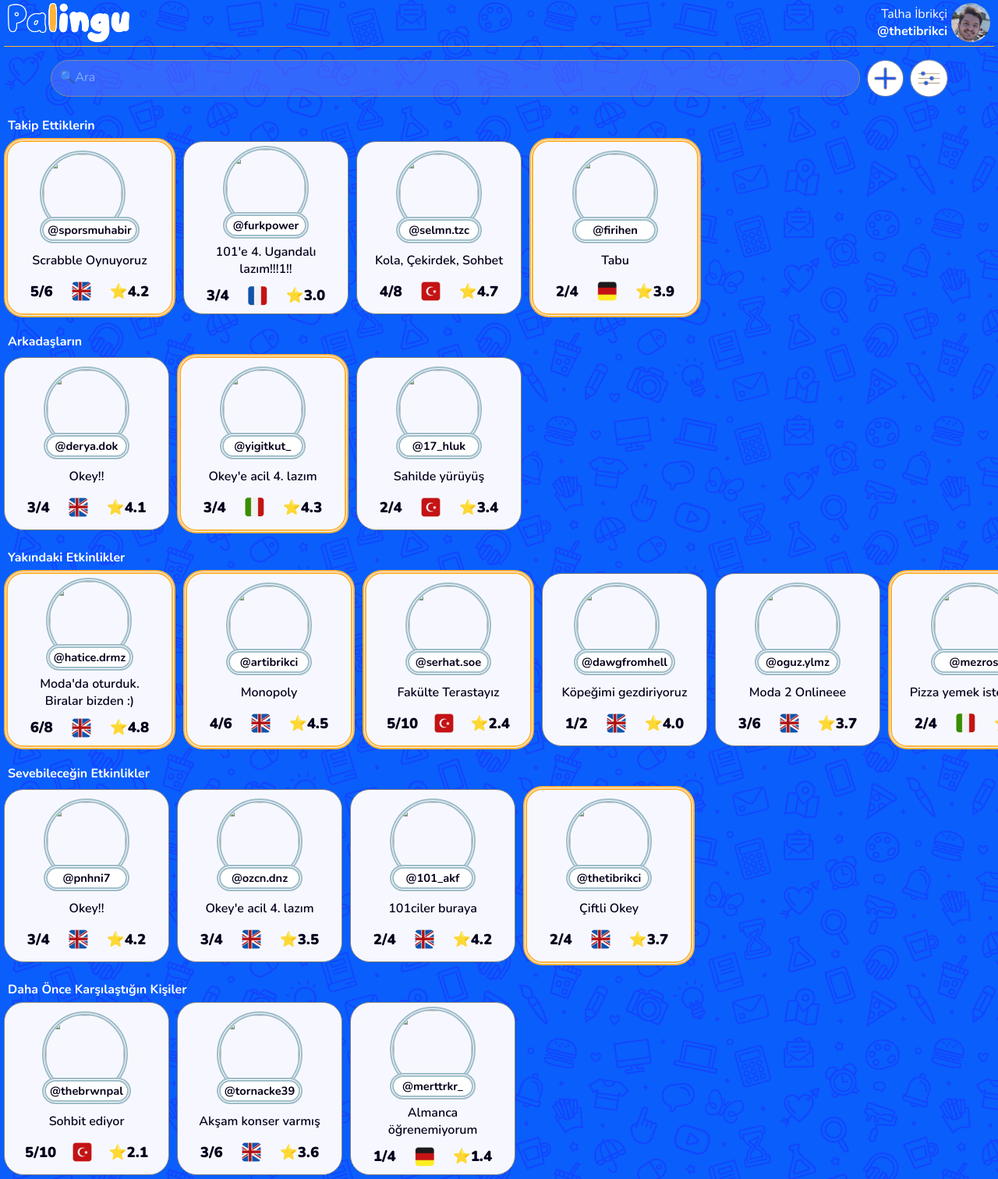
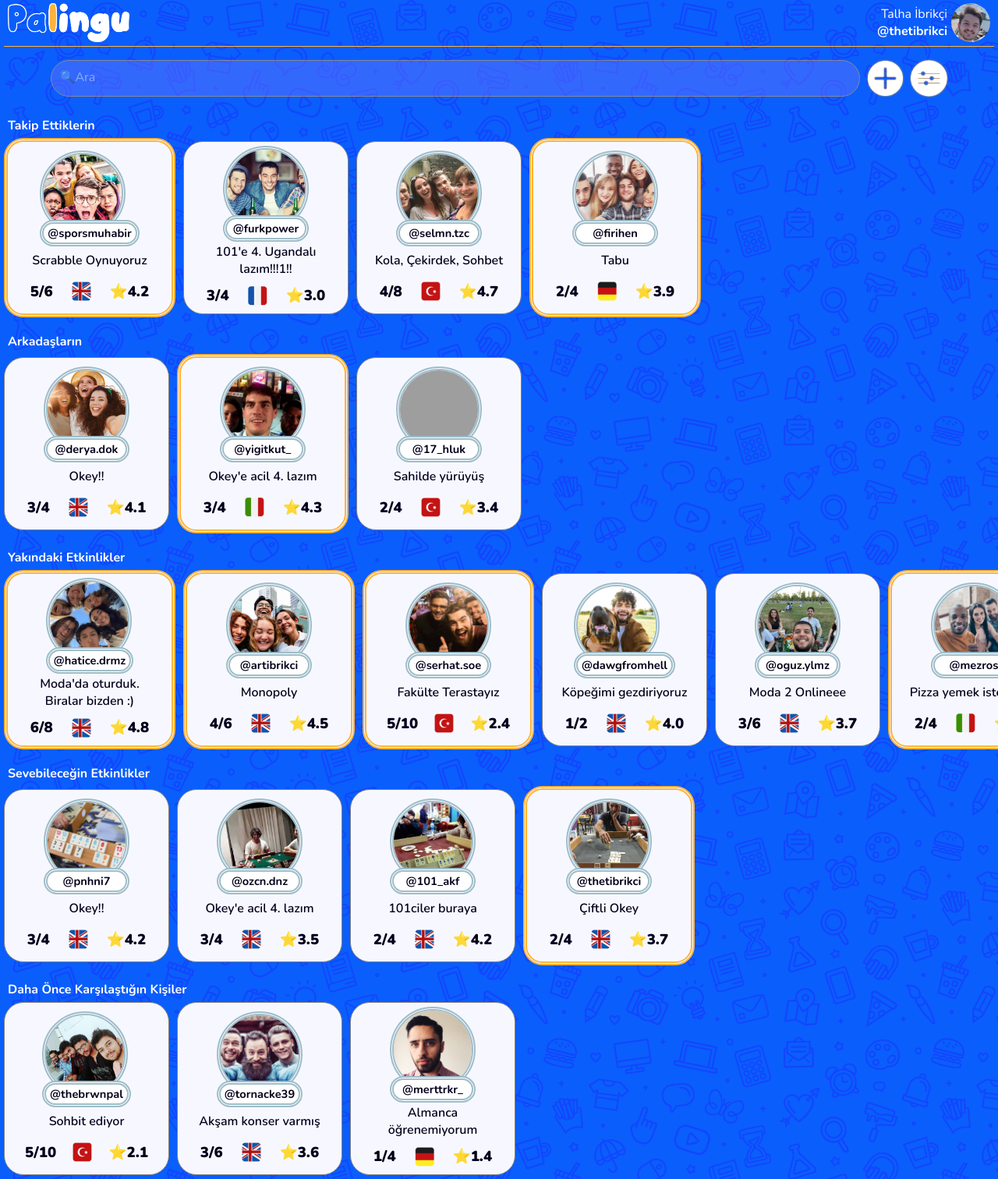
Before and after one commit to Tibrikci/Palingu, a plain HTML site: page index.html in a window 1280 px wide. Shown: the part 6-1518 px from the top of the page at 78% size. Drawn offline with Linux system fonts and the light colour scheme; the site is published under a folder, as on GitHub Pages, so addresses that start at the root find nothing.

Commit message:
Fixed import issue

```diff
--- a/index.html
+++ b/index.html
@@ -30,7 +30,7 @@
         <a href="room.html">
           <div id="preroom" class="room">
             <div class="roomtop">
-              <img class="roompp" src="/Assets/room1.jpeg" />
+              <img class="roompp" src="assets/room1.jpeg" />
               <div class="auth">@sporsmuhabir</div>
             </div>
             <div class="roomname">Scrabble Oynuyoruz</div>
@@ -44,7 +44,7 @@
         <a href="room.html">
           <div class="room">
             <div class="roomtop">
-              <img class="roompp" src="/Assets/bu_25.webp" />
+              <img class="roompp" src="assets/bu_25.webp" />
               <div class="auth">@furkpower</div>
             </div>
             <div class="roomname">101'e 4. Ugandalı lazım!!!1!!</div>
@@ -58,7 +58,7 @@
         <a href="room.html">
           <div class="room">
             <div class="roomtop">
-              <img class="roompp" src="/Assets/bu_19.jpeg" />
+              <img class="roompp" src="assets/bu_19.jpeg" />
               <div class="auth">@selmn.tzc</div>
             </div>
             <div class="roomname">Kola, Çekirdek, Sohbet</div>
@@ -72,7 +72,7 @@
         <a href="room.html">
           <div id="preroom" class="room">
             <div class="roomtop">
-              <img class="roompp" src="/Assets/bu21.jpg" />
+              <img class="roompp" src="assets/bu21.jpg" />
               <div class="auth">@firihen</div>
             </div>
             <div class="roomname">Tabu</div>
@@ -92,7 +92,7 @@
         <a href="room.html">
           <div class="room">
             <div class="roomtop">
-              <img class="roompp" src="/Assets/bu_3.webp" />
+              <img class="roompp" src="assets/bu_3.webp" />
               <div class="auth">@derya.dok</div>
             </div>
             <div class="roomname">Okey!!</div>
@@ -106,7 +106,7 @@
         <a href="room.html">
           <div id="preroom" class="room">
             <div class="roomtop">
-              <img class="roompp" src="/Assets/bu_22.webp" />
+              <img class="roompp" src="assets/bu_22.webp" />
               <div class="auth">@yigitkut_</div>
             </div>
             <div class="roomname">Okey'e acil 4. lazım</div>
@@ -120,7 +120,7 @@
         <a href="room.html">
           <div class="room">
             <div class="roomtop">
-              <img class="roompp" src="/Assets/ikilipic.jpg" />
+              <img class="roompp" src="assets/ikilipic.jpg" />
               <div class="auth">@17_hluk</div>
             </div>
             <div class="roomname">Sahilde yürüyüş</div>
@@ -140,7 +140,7 @@
         <a href="room.html">
           <div id="preroom" class="room">
             <div class="roomtop">
-              <img class="roompp" src="/Assets/bu_5.jpg" />
+              <img class="roompp" src="assets/bu_5.jpg" />
               <div class="auth">@hatice.drmz</div>
             </div>
             <div class="roomname">Moda'da oturduk. Biralar bizden :)</div>
@@ -154,7 +154,7 @@
         <a href="room.html">
           <div id="preroom" class="room">
             <div class="roomtop">
-              <img class="roompp" src="/Assets/bu_14.webp" />
+              <img class="roompp" src="assets/bu_14.webp" />
               <div class="auth">@artibrikci</div>
             </div>
             <div class="roomname">Monopoly</div>
@@ -168,7 +168,7 @@
         <a href="room.html">
           <div id="preroom" class="room">
             <div class="roomtop">
-              <img class="roompp" src="/Assets/bu_23.jpg" />
+              <img class="roompp" src="assets/bu_23.jpg" />
               <div class="auth">@serhat.soe</div>
             </div>
             <div class="roomname">Fakülte Terastayız</div>
@@ -182,7 +182,7 @@
         <a href="room.html">
           <div class="room">
             <div class="roomtop">
-              <img class="roompp" src="/Assets/kopek.jpg" />
+              <img class="roompp" src="assets/kopek.jpg" />
               <div class="auth">@dawgfromhell</div>
             </div>
             <div class="roomname">Köpeğimi gezdiriyoruz</div>
@@ -196,7 +196,7 @@
         <a href="room.html">
           <div class="room">
             <div class="roomtop">
-              <img class="roompp" src="/Assets/modaclar.jpeg" />
+              <img class="roompp" src="assets/modaclar.jpeg" />
               <div class="auth">@oguz.ylmz</div>
             </div>
             <div class="roomname">Moda 2 Onlineee</div>
@@ -210,7 +210,7 @@
         <a href="room.html">
           <div id="preroom" class="room">
             <div class="roomtop">
-              <img class="roompp" src="/Assets/bu_18.jpg" />
+              <img class="roompp" src="assets/bu_18.jpg" />
               <div class="auth">@mezros</div>
             </div>
             <div class="roomname">Pizza yemek isteyenler</div>
@@ -224,7 +224,7 @@
         <a href="room.html">
           <div class="room">
             <div class="roomtop">
-              <img class="roompp" src="/Assets/mancave.jpg" />
+              <img class="roompp" src="assets/mancave.jpg" />
               <div class="auth">@ismail.music</div>
             </div>
             <div class="roomname">Gitar BİRA</div>
@@ -238,7 +238,7 @@
         <a href="room.html">
           <div id="preroom" class="room">
             <div class="roomtop">
-              <img class="roompp" src="/Assets/bu_20.jpg" />
+              <img class="roompp" src="assets/bu_20.jpg" />
               <div class="auth">@ceren.yaldz</div>
             </div>
             <div class="roomname">Biranı kap gel</div>
@@ -258,7 +258,7 @@
         <a href="room.html">
           <div class="room">
             <div class="roomtop">
-              <img class="roompp" src="/Assets/okey.jpg" />
+              <img class="roompp" src="assets/okey.jpg" />
               <div class="auth">@pnhni7</div>
             </div>
             <div class="roomname">Okey!!</div>
@@ -272,7 +272,7 @@
         <a href="room.html">
           <div class="room">
             <div class="roomtop">
-              <img class="roompp" src="/Assets/ozcan_deniz.jpg" />
+              <img class="roompp" src="assets/ozcan_deniz.jpg" />
               <div class="auth">@ozcn.dnz</div>
             </div>
             <div class="roomname">Okey'e acil 4. lazım</div>
@@ -286,7 +286,7 @@
         <a href="room.html">
           <div class="room">
             <div class="roomtop">
-              <img class="roompp" src="/Assets/okey3.webp" />
+              <img class="roompp" src="assets/okey3.webp" />
               <div class="auth">@101_akf</div>
             </div>
             <div class="roomname">101ciler buraya</div>
@@ -300,7 +300,7 @@
         <a href="room.html">
           <div id="preroom" class="room">
             <div class="roomtop">
-              <img class="roompp" src="/Assets/okey2.jpg" />
+              <img class="roompp" src="assets/okey2.jpg" />
               <div class="auth">@thetibrikci</div>
             </div>
             <div class="roomname">Çiftli Okey</div>
@@ -323,7 +323,7 @@
               <div class="roomtop">
                 <img
                   class="roompp"
-                  src="/Assets/buneamkhvgcfyvubhjbhvgcfxdt.jpg"
+                  src="assets/buneamkhvgcfyvubhjbhvgcfxdt.jpg"
                 />
                 <div class="auth">@thebrwnpal</div>
               </div>
@@ -338,7 +338,7 @@
           <a href="room.html">
             <div class="room">
               <div class="roomtop">
-                <img class="roompp" src="/Assets/bu_24.jpg" />
+                <img class="roompp" src="assets/bu_24.jpg" />
                 <div class="auth">@tornacke39</div>
               </div>
               <div class="roomname">Akşam konser varmış</div>
@@ -352,7 +352,7 @@
           <a href="room.html">
             <div class="room">
               <div class="roomtop">
-                <img class="roompp" src="/Assets/almancaryo.jpg" />
+                <img class="roompp" src="assets/almancaryo.jpg" />
                 <div class="auth">@merttrkr_</div>
               </div>
               <div class="roomname">Almanca öğrenemiyorum</div>
```
